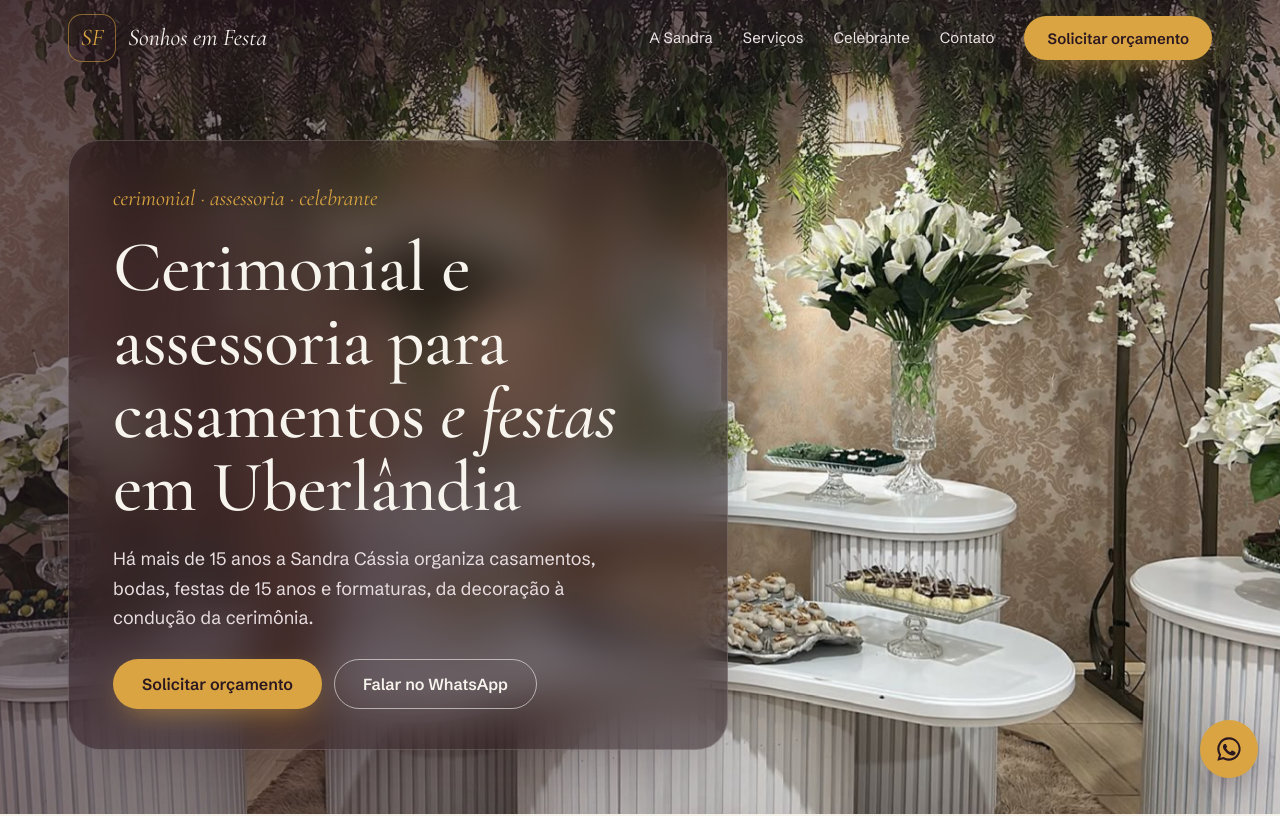
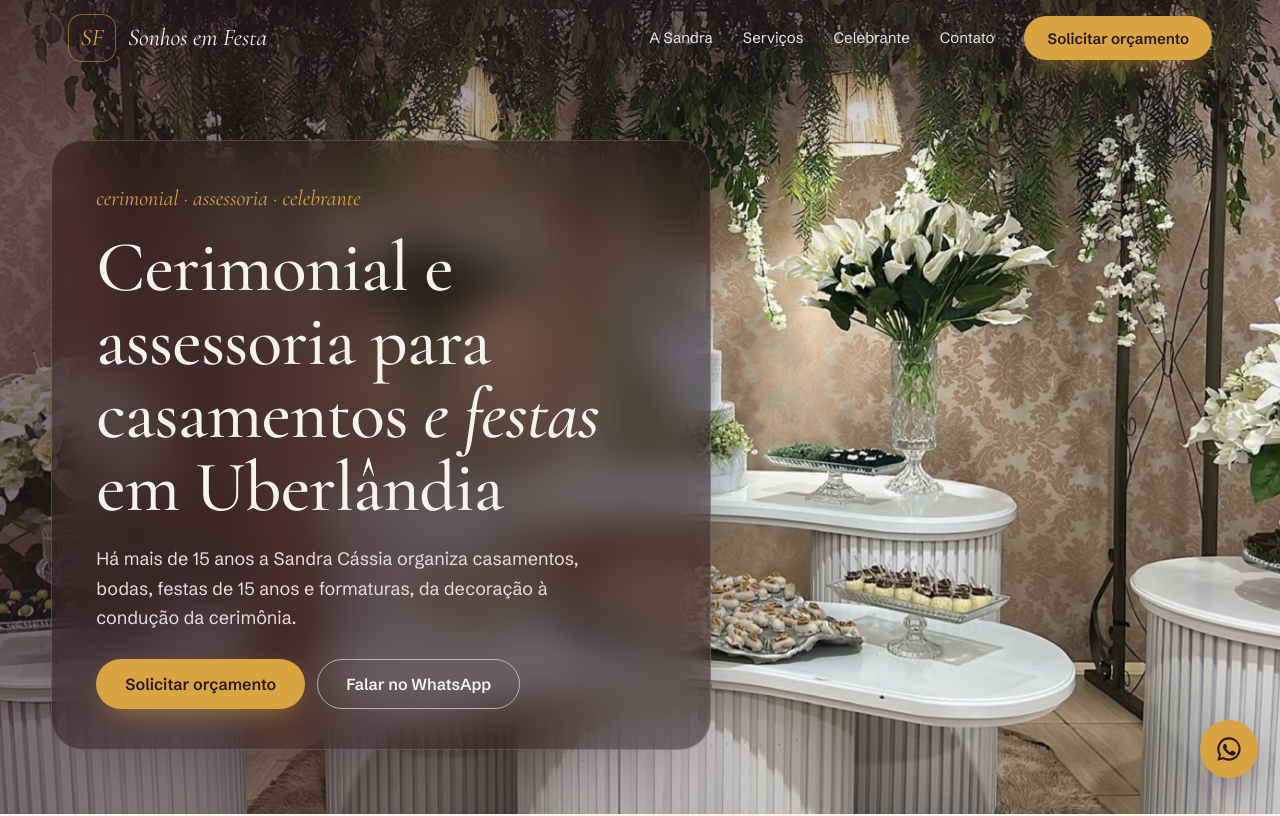
Before and after one commit to gestaoventuriholding-lang/sonhos-em-festa, a plain HTML site: page index.html in a window 1280 px wide. Shown: the top 816 px of the page. Drawn offline with nearby package versions, Linux system fonts and the light colour scheme.

Commit message:
Hero: cartão mais à esquerda
Co-Authored-By: Claude Opus 5.5 <noreply@anthropic.com>
Claude-Session: https://claude.ai/code/session_01TVvoCxQnuMnxsuLcTAjBqR

```diff
--- a/styles.css
+++ b/styles.css
@@ -137,7 +137,11 @@ p { margin: 0; }
     linear-gradient(180deg, rgba(42, 23, 32, .55) 0%, rgba(42, 23, 32, 0) 22%),
     linear-gradient(90deg, rgba(42, 23, 32, .55) 0%, rgba(42, 23, 32, 0) 60%);
 }
-.hero__conteudo { position: relative; padding-top: 140px; padding-bottom: 64px; }
+.hero__conteudo {
+  position: relative; max-width: none;
+  padding-top: 140px; padding-bottom: 64px;
+  padding-left: clamp(18px, 4vw, 64px);
+}
 .hero__cartao {
   max-width: 660px; padding: 44px 44px 40px;
   display: flex; flex-direction: column; gap: 20px;
```
